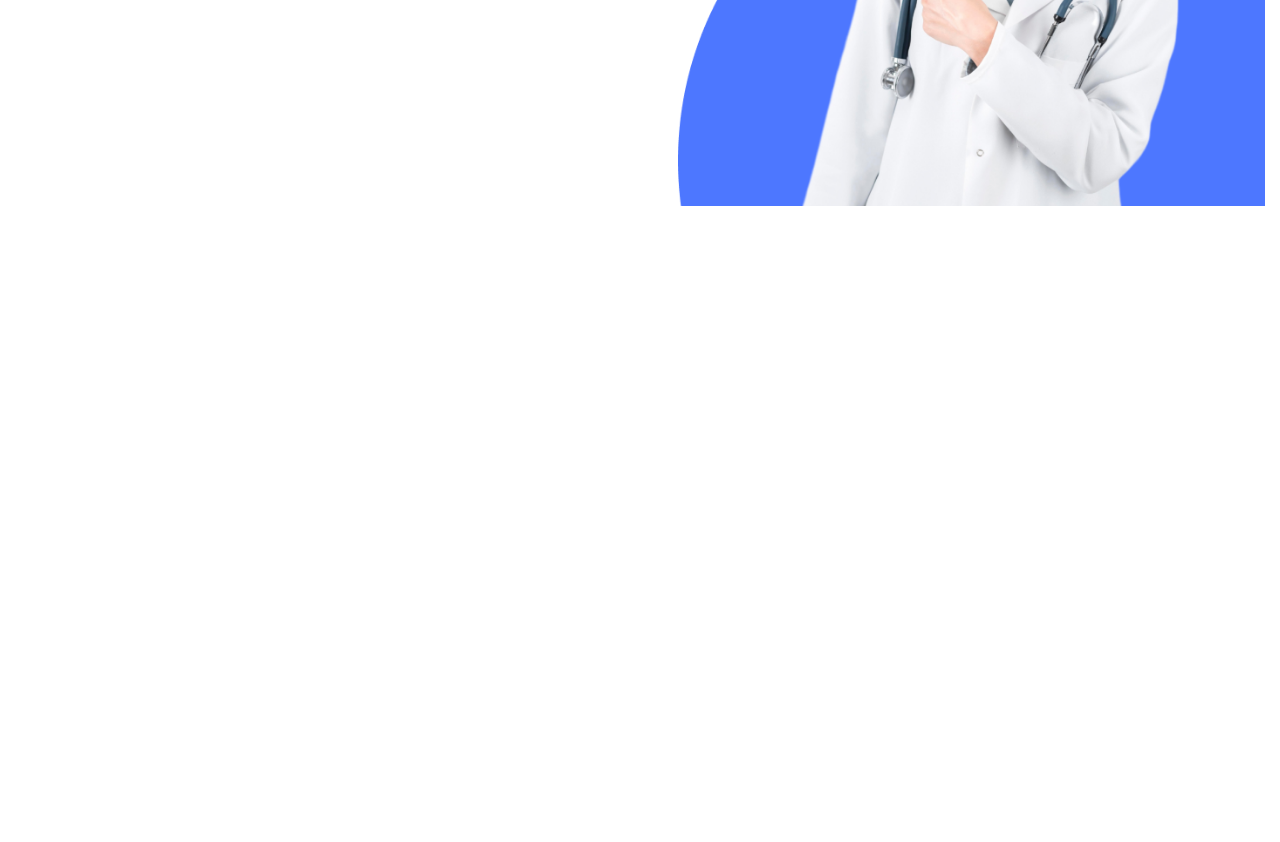
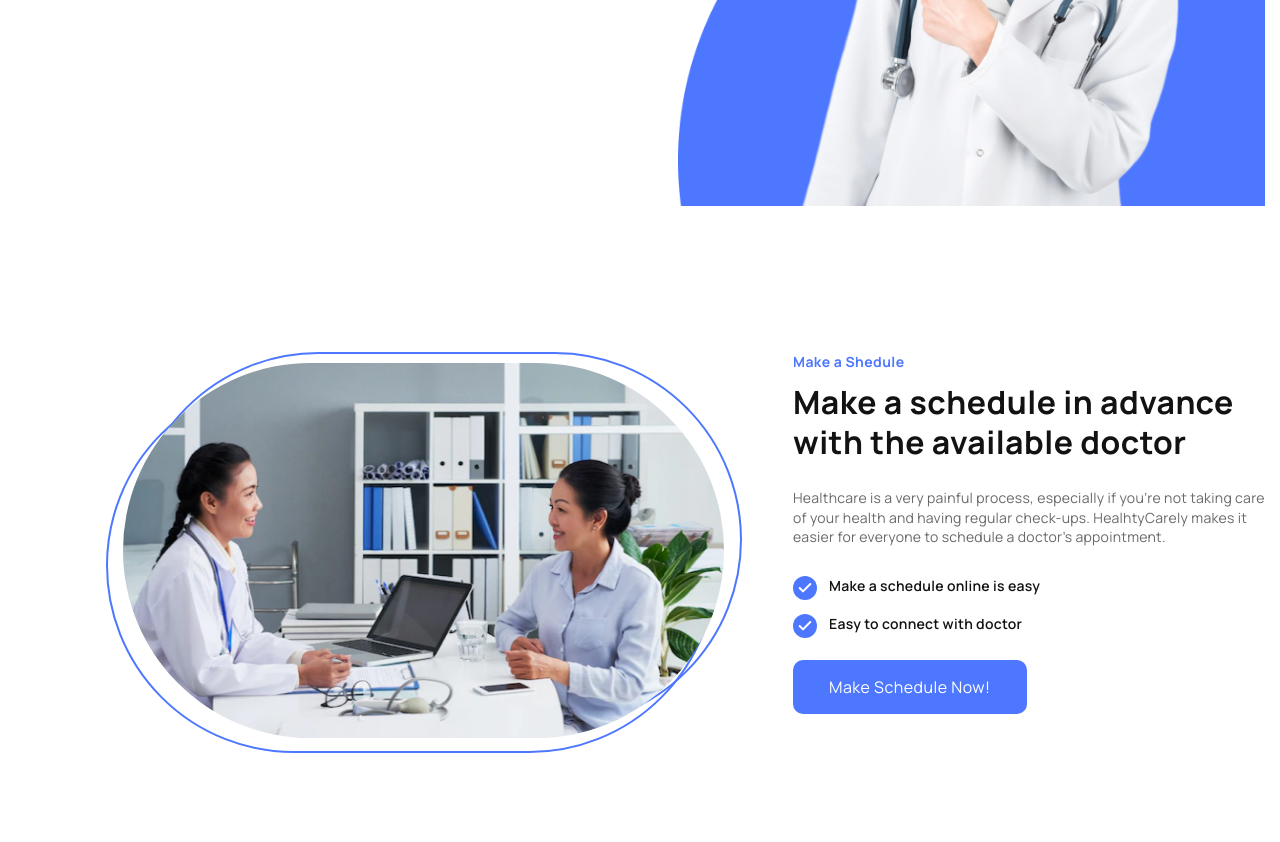
Before and after one commit to litury/medical-landing, a website: page app/index.html in a window 1280 px wide. Shown: the part 1771-2613 px from the top of the page. Before the commit the page ends 2081 px from the top, so only its background shows below. Drawn offline with nearby package versions, Linux system fonts and the light colour scheme; files that its build step writes are made by us from their sources.

Commit message:
section 'available' finish

```diff
--- a/app/index.html
+++ b/app/index.html
@@ -189,7 +189,6 @@
   </section>
 
   <section class="find section">
-
     <div class="container">
       <div class="find__content"
         style="background-image: url('../images/find/doctorbg.png'), url('../images/find/ellipsebg.png');">
@@ -199,10 +198,10 @@
         </p>
 
 
-        <h1 class="find__title title">
+        <h2 class="find__title title">
           Find the right doctor according
           to your complaint
-        </h1>
+        </h2>
 
         <div class="find__text">
           <p>
@@ -291,8 +290,56 @@
         </article>
       </div>
     </div>
+  </section>
+
+  <section class="available section">
+    <div class="container">
+      <div class="available__content">
+        <div class="available__img-wrap">
+          <img class="available__img" src="../images/available/avadoc.jpg" alt="">
+        </div>
+
+        <div class="available__info">
+          <div class="available__pretitle-wrap">
+            <p class="available__pretitle pretitle">
+              Make a Shedule
+            </p>
+          </div>
+
+          <div class="available__title-wrap">
+            <h2 class="available__title title">
+              Make a schedule in advance
+              with the available doctor
+            </h2>
+          </div>
+
+          <div class="available__text-wrap">
+            <p class="available__text">
+              Healthcare is a very painful process, especially if you’re not taking care
+              of your health and having regular check-ups. HealhtyCarely makes it
+              easier for everyone to schedule a doctor’s appointment.
+            </p>
+          </div>
+
+          <div class="available__check-wrap">
+            <p class="available__check">
+              Make a schedule online is easy
+            </p>
+
+            <p class="available__check">
+              Easy to connect with doctor </p>
+          </div>
+
+          <div class="available__button-wrap">
+            <button class="available__button button">
+              Make Schedule Now!
+            </button>
+          </div>
+        </div>
 
 
+      </div>
+    </div>
   </section>
 
 
--- a/app/scss/style.scss
+++ b/app/scss/style.scss
@@ -178,6 +178,9 @@
 
 
 .find {
+
+  padding-bottom: 146px;
+
   &__content {
     padding-left: 100px;
     height: 591px;
@@ -237,6 +240,111 @@
   }
 }
 
+.available {
+
+  &__content {
+    display: flex;
+    padding-left: 108px;
+  }
+
+  &__img {
+    width: 611px;
+    height: 375px;
+    border-radius: 1000px;
+
+
+
+
+
+    &-wrap {
+      margin-right: 69px;
+      padding-top: 11px;
+      position: relative;
+
+      &::before {
+        content: " ";
+        position: absolute;
+        width: 611px;
+        height: 375px;
+        bottom: 11px;
+        left: 8px;
+        background-image: url('../images/available/rectop.svg');
+        z-index: -1;
+      }
+
+      &::after {
+        content: " ";
+        position: absolute;
+        width: 611px;
+        height: 375px;
+        top: 26px;
+        right: 7px;
+        background-image: url('../images/available/recbot.svg');
+        z-index: -1;
+      }
+    }
+  }
+
+  &__info {
+    max-width: 472px;
+
+  }
+
+  &__title {
+    text-align: left;
+
+    &-wrap {
+      margin-bottom: 26px;
+    }
+  }
+
+  &__text {
+    @extend %manrope-500;
+    font-size: 14px;
+    color: $grey;
+    max-width: 531px;
+    line-height: 1.4;
+    letter-spacing: 0.02em;
+    margin-bottom: 29px;
+  }
+
+
+  &__check {
+    @extend %manrope-600;
+    font-size: 14px;
+    line-height: 1.4;
+    color: $black;
+    letter-spacing: 0.02em;
+    padding-left: 36px;
+    margin-bottom: 26px;
+    position: relative;
+
+
+
+
+    &::before {
+      content: " ";
+      position: absolute;
+      width: 24px;
+      height: 24px;
+      top: 0;
+      left: 0;
+      background-image: url('../images/find/check.svg')
+    }
+
+    &:not(:last-child) {
+      margin-bottom: 19px;
+    }
+  }
+
+  &__button {
+    padding: 16px 36px;
+  }
+
+
+
+}
+
 
 
 
```
Also changed, not shown: app/images/available/avadoc.jpg (added), app/images/available/check.svg (added), app/images/available/recbot.svg (added), app/images/available/rectop.svg (added).
